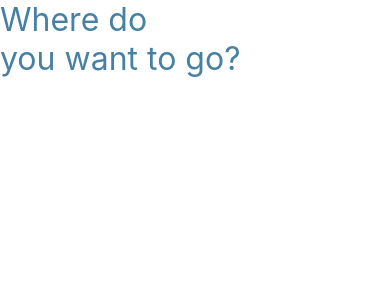
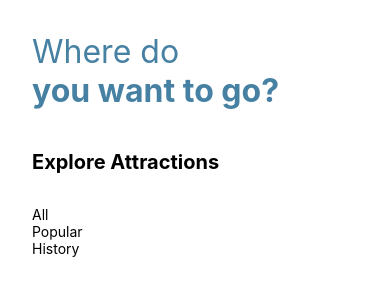
Before and after one commit to NjGhtMaRe/TravelApp, a React Native app: screen / in a window 390 px wide. Shown: the top 300 px of the page. Built offline with nearby package versions, Linux system fonts and the light colour scheme.

Commit message:
Categories component add

```diff
--- /dev/null
+++ b/src/components/Categories/index.js
@@ -0,0 +1,14 @@
+import React from 'react';
+import { FlatList, Text } from "react-native";
+
+const Categories = ({ categories }) => {
+    return (
+        <FlatList
+            data={categories}
+            renderItem={({item}) => (
+                <Text>{item}</Text>
+    )} />
+    )
+}
+
+export default React.memo(Categories);
--- a/src/components/Title/index.js
+++ b/src/components/Title/index.js
@@ -2,9 +2,9 @@ import React, { useState } from 'react';
 import {View, Text, SafeAreaView} from 'react-native';
 import styles from './styles';
 
-const Title = ({text}) => {
+const Title = ({text, style}) => {
 
-  return <Text style={styles.title}>{text}</Text>;
+  return <Text style={[styles.title, style]}>{text}</Text>;
 };
 
 Title.defaultProps = {
--- a/src/components/Title/styles.js
+++ b/src/components/Title/styles.js
@@ -4,6 +4,7 @@ const styles = StyleSheet.create({
   title: {
     fontSize: 32,
     color: "#4681A3",
+    fontWeight: "bold",
   },
 });
 
--- a/src/screens/Home/index.js
+++ b/src/screens/Home/index.js
@@ -1,13 +1,20 @@
 import React, { useState } from 'react';
 import {View, Text, SafeAreaView} from 'react-native';
+import Categories from "../../components/Categories";
 import Title from '../../components/Title';
+import styles from "./styles";
 
 const Home = () => {
 
   return (
-    <SafeAreaView>
-      <Title text="Where do" />
-      <Title text="you want to go?" />
+    <SafeAreaView >
+      <View style={styles.container}>
+        <Title text="Where do" style={{fontWeight: "normal"}} />
+        <Title text="you want to go?" />
+        <Title text="Explore Attractions" style={styles.subtitle} />
+        <Categories categories={["All", "Popular", "History"]} />
+      </View>
+
     </SafeAreaView>
   );
 };
--- a/src/screens/Home/styles.js
+++ b/src/screens/Home/styles.js
@@ -0,0 +1,16 @@
+import { StyleSheet } from "react-native";
+
+const styles = StyleSheet.create({
+    container: {
+        margin: 32,
+    },
+    subtitle: {
+        fontSize: 20,
+        color: "black",
+        fontWeight: "bold",
+        marginTop: 40,
+        marginBottom: 32,
+    }
+})
+
+export default styles;
```
Also changed, not shown: src/components/Categories/styles.js (added).
